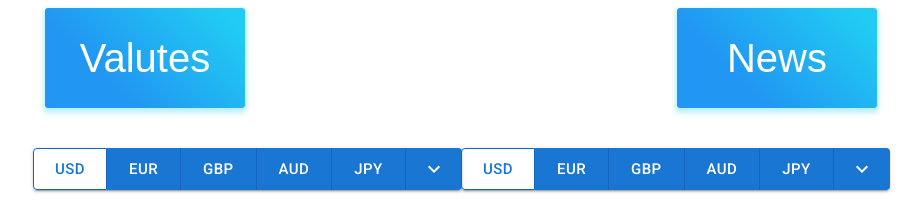
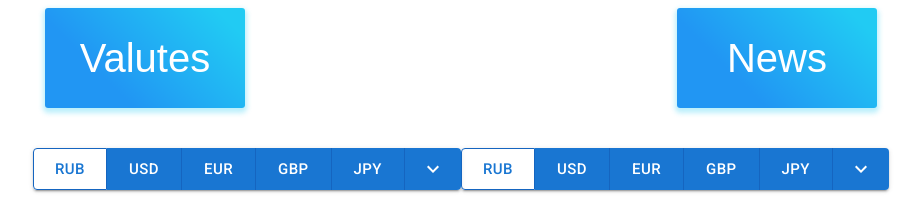
Before and after one commit to saprosontorontomento/react-redux-valutes, a React (Create React App) app: page /valutes in a window 1280 px wide. Shown: the top 213 px of the page, without its empty margins (179-1101 px from the left). Built offline with nearby package versions, Linux system fonts and the light colour scheme; no server answers.

Commit message:
ref code

```diff
--- a/src/components/Valutes/Button.js
+++ b/src/components/Valutes/Button.js
@@ -1,14 +1,14 @@
-import React from 'react';
+import React, { useState } from 'react';
 import Button from "@mui/material/Button";
 import ButtonGroup from '@mui/material/ButtonGroup';
 
 export default function BasicButtonGroup() {
   return (
     <ButtonGroup variant="contained" aria-label="outlined primary button group">
-        <Button size="large" variant="outlined">USD</Button>
+        <Button size="large" variant="outlined">RUB</Button>
+        <Button size="large">USD</Button>
         <Button size="large">EUR</Button>
         <Button size="large">GBP</Button>
-        <Button size="large">AUD</Button>
         <Button size="large">JPY</Button>
         <Button >
             <svg xmlns="http://www.w3.org/2000/svg" height="24px" viewBox="0 0 24 24" width="24px" fill="#FFFFFF"><path d="M24 24H0V0h24v24z" fill="none" opacity=".87"/><path d="M16.59 8.59L12 13.17 7.41 8.59 6 10l6 6 6-6-1.41-1.41z"/></svg>
```
